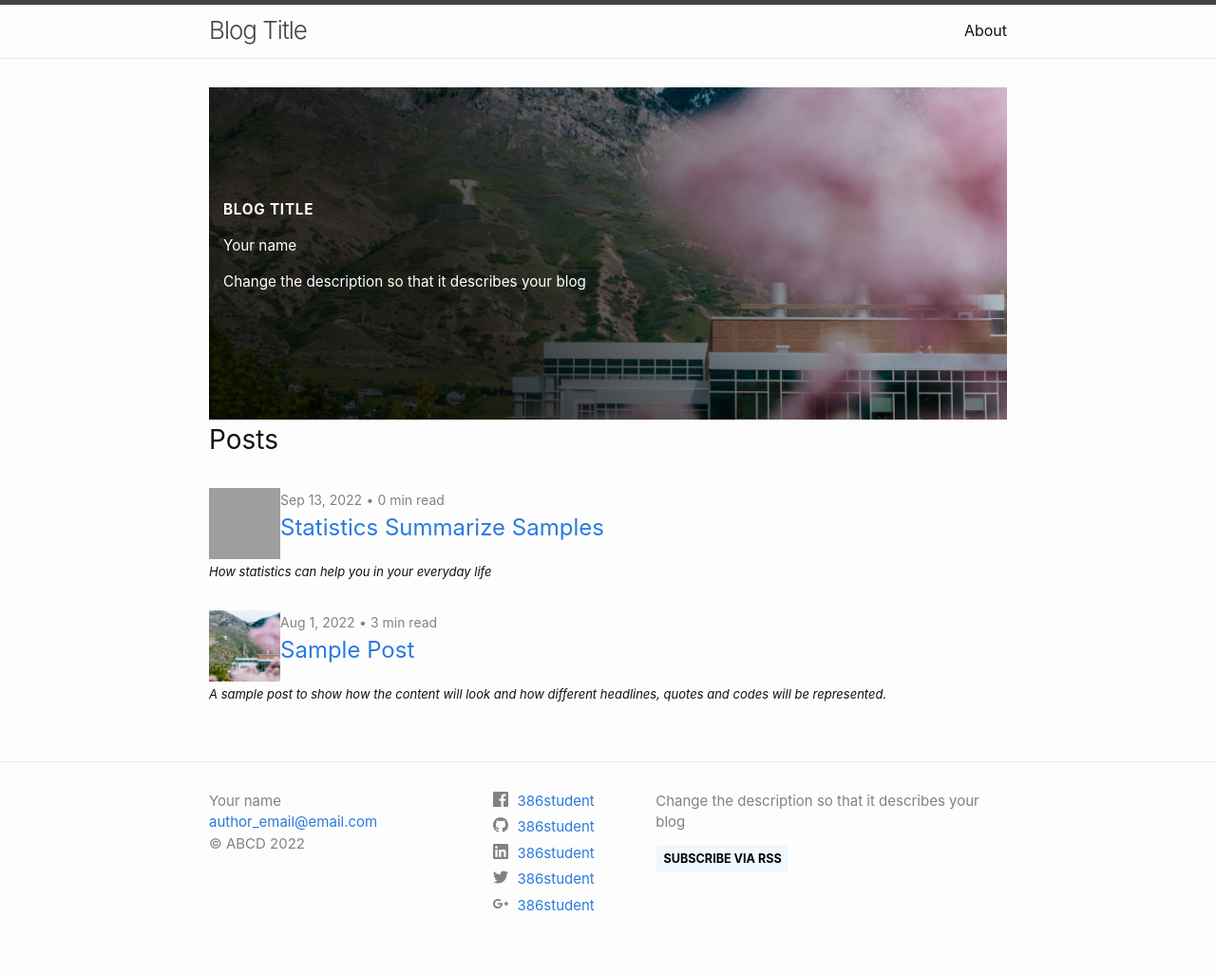
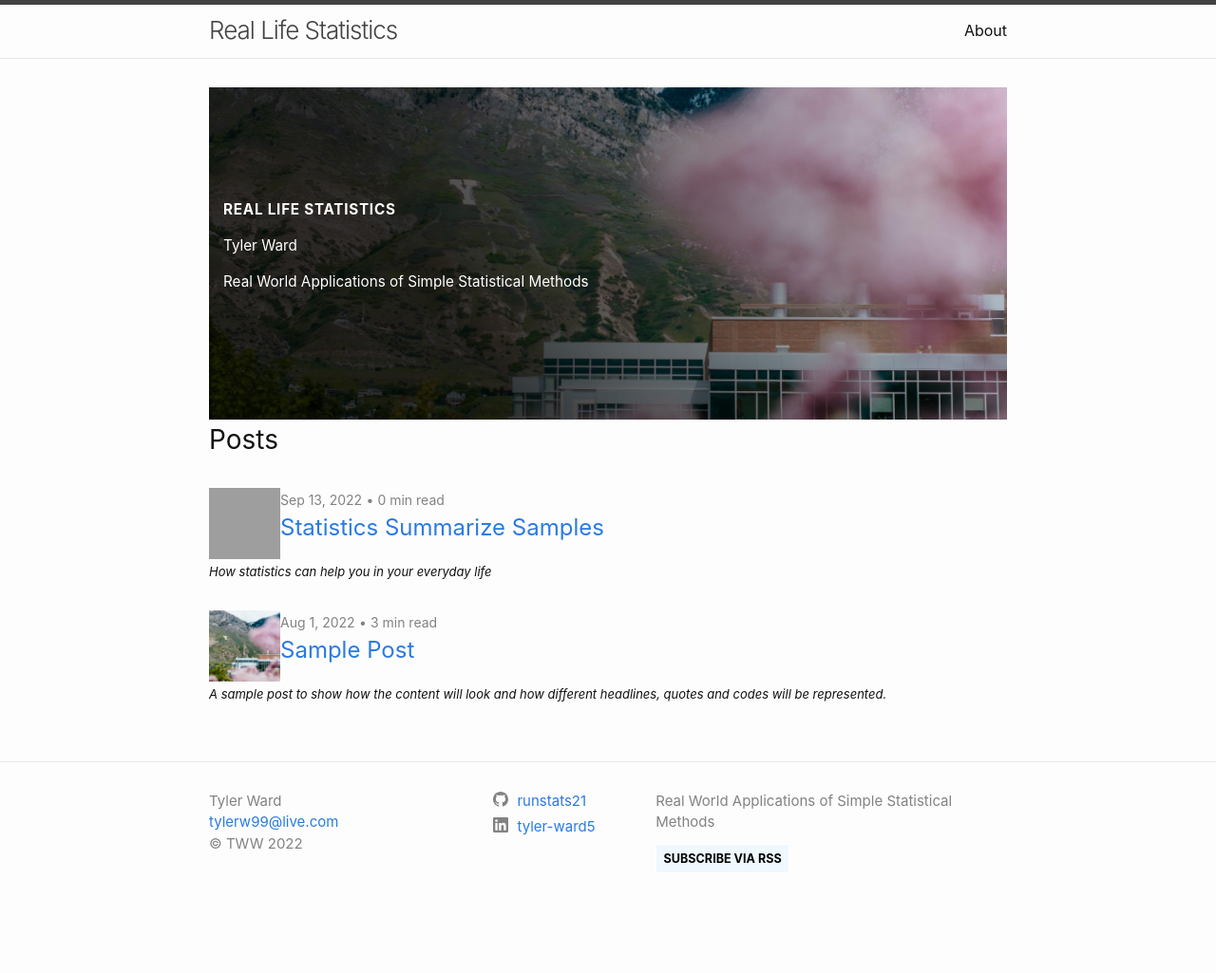
Before and after one commit to runstats21/stat-386-projects, a Jekyll site: the page built from index.markdown, in a window 1280 px wide. Shown: the whole page at 95% size. Built offline with Jekyll 4.4.1, drawn with Linux system fonts in a browser that asks for light colours; after the commit the page ends 975 px from its top, so only the background shows below that; grey boxes are pictures that could not be loaded.

Commit message:
update config

```diff
--- a/_config.yml
+++ b/_config.yml
@@ -18,27 +18,26 @@
 # You can create any custom variable you would like, and they will be accessible
 # in the templates via {{ site.myvariable }}.
 
-title: Blog Title # Make a title for your blog
-email: author_email@email.com # Add your email
-description: >- # this means to ignore newlines until "baseurl:"
- Change the description so that it describes your blog
-baseurl: "/stat386-projects" # keep this the same or change it to the name of the repository
-url: "https://esnt.github.io" #  change this to "https://<your-github-username>.github.io"
+title: Real Life Statistics # Make a title for your blog
+email: tylerw99@live.com # Add your email
+description: Real World Applications of Simple Statistical Methods
+baseurl: "/stat-386-projects" # keep this the same or change it to the name of the repository
+url: "https://runstats21.github.io" #  change this to "https://<your-github-username>.github.io"
 image: "assets/images/image5.jpg"
-author: Your name
-copyright: ABCD # Your initials or what you want the copyright to be.  Leave empty for no copyright
+author: Tyler Ward
+copyright: TWW # Your initials or what you want the copyright to be.  Leave empty for no copyright
 
 # Social media users names.  Leave fields blank that you don't want displayed
-twitter_username: 386student
-github_username:  386student
-linkedin_username: 386student
+twitter_username:
+github_username:  runstats21
+linkedin_username: tyler-ward5
 dribbble_username:
-facebook_username: 386student
+facebook_username:
 flickr_username:
 instagram_username:
 pinterest_username:
 youtube_username:
-googleplus_username: 386student
+googleplus_username:
 
 
 # Build settings
```
